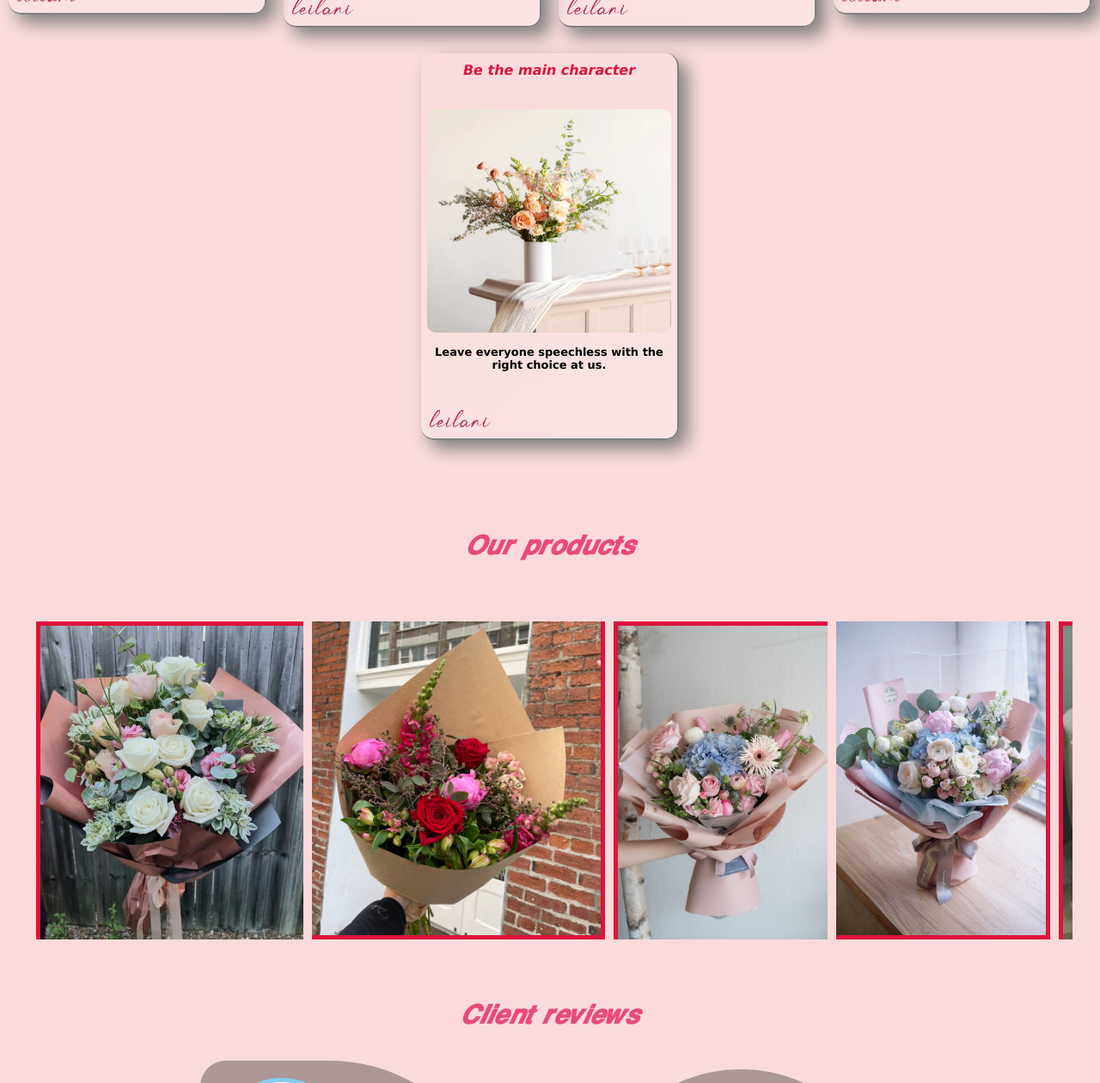
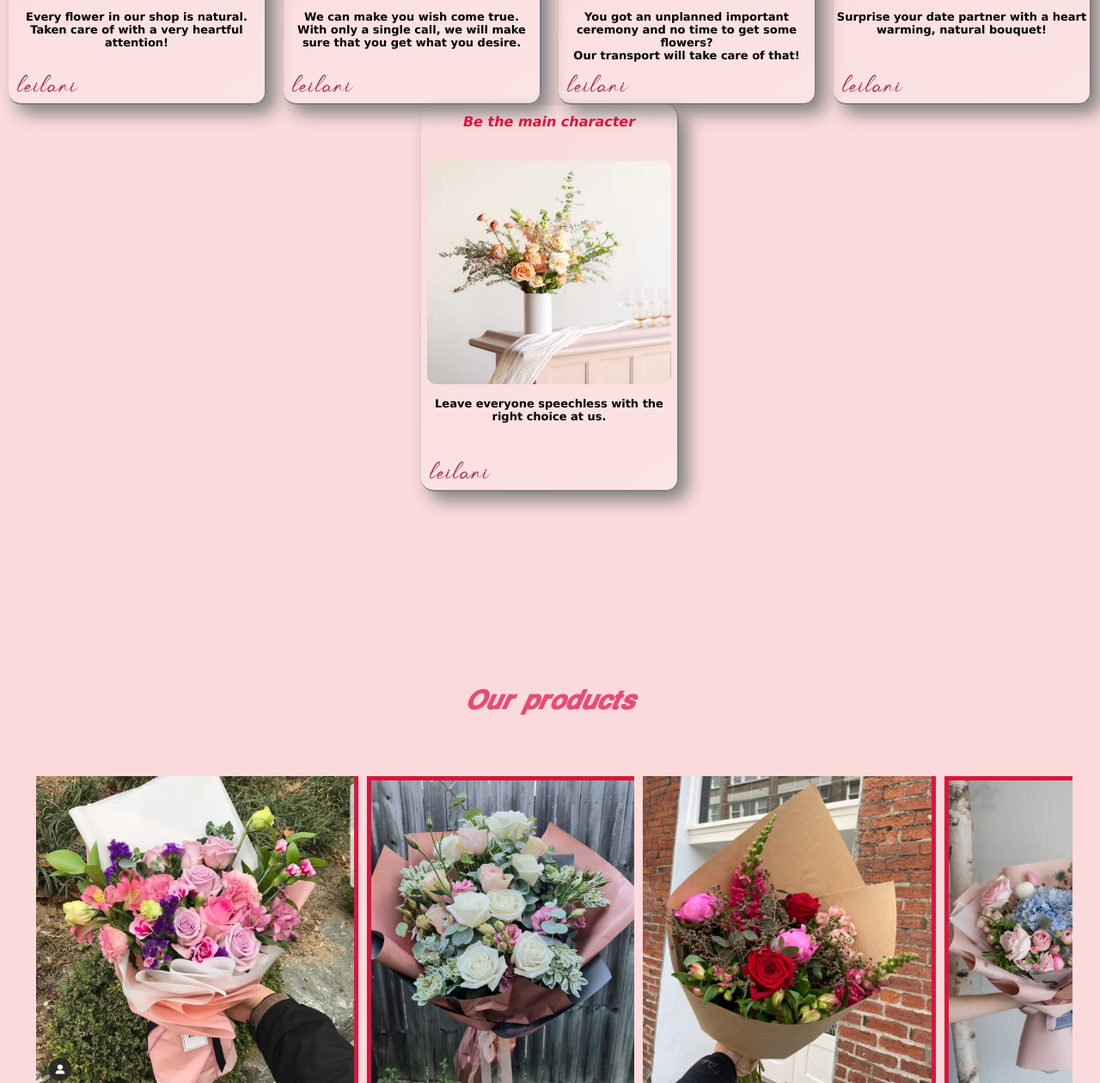
Before and after one commit to leoxramadani/leilaniFlowers, a plain HTML site: page index.html in a window 1280 px wide. Shown: the part 1540-2800 px from the top of the page at 86% size. Drawn offline with Linux system fonts and the light colour scheme.

Commit message:
Update index.html

```diff
--- a/index.html
+++ b/index.html
@@ -279,7 +279,7 @@
         var fourthPromo = document.getElementById("fourthPromo");
         var extraIMG = document.getElementById("extraIMG");
 
-            if (typeof screen.orientation !== 'undefined') {
+            if (typeof screen.orientation === 'undefined') {
                 elem1.setAttribute("src","./Amsterdam_Michlers.png");
                 elem2.setAttribute("src","./00072b321893949362992286d24429cb.png");
                 elem3.setAttribute("src","./b2.jpg");
```
